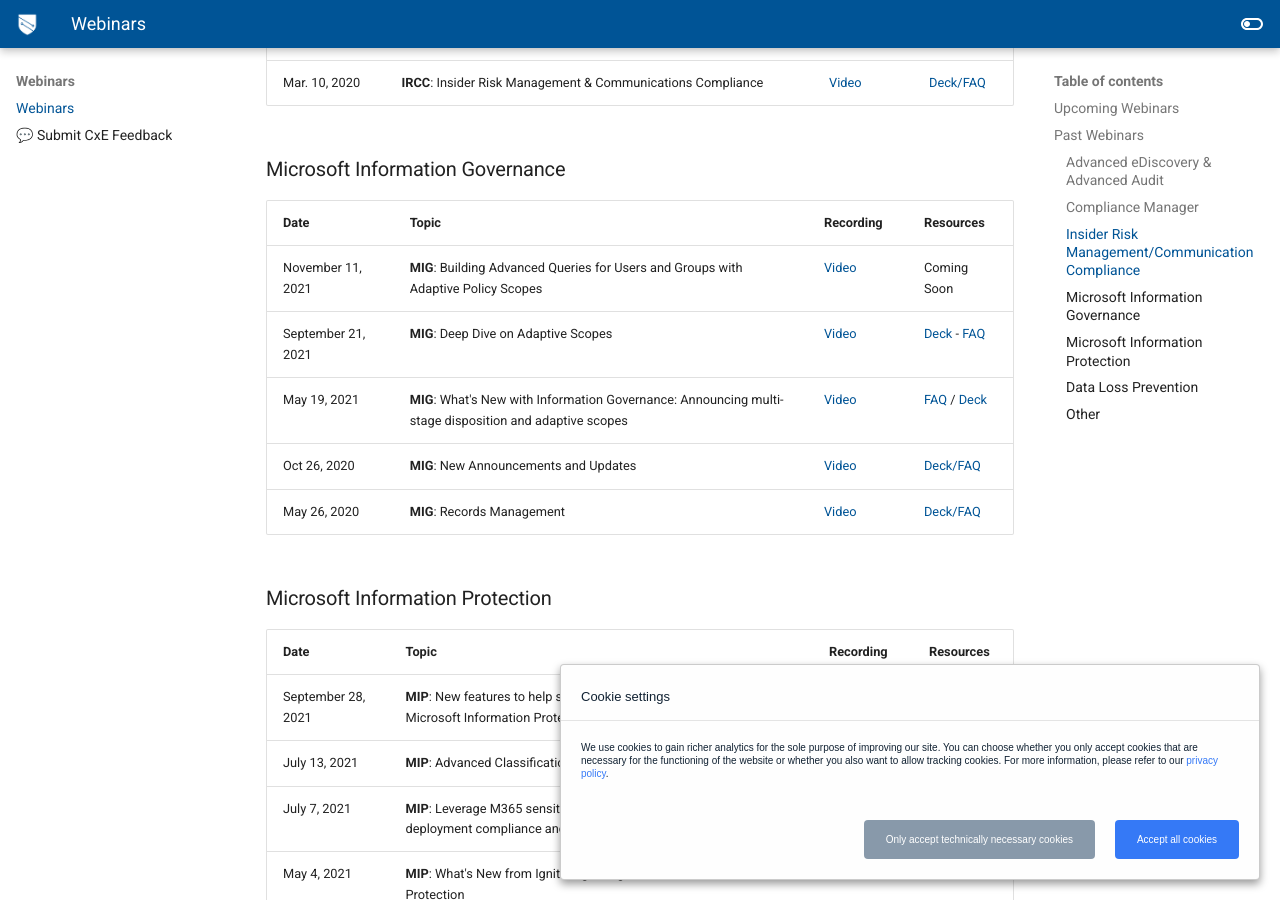
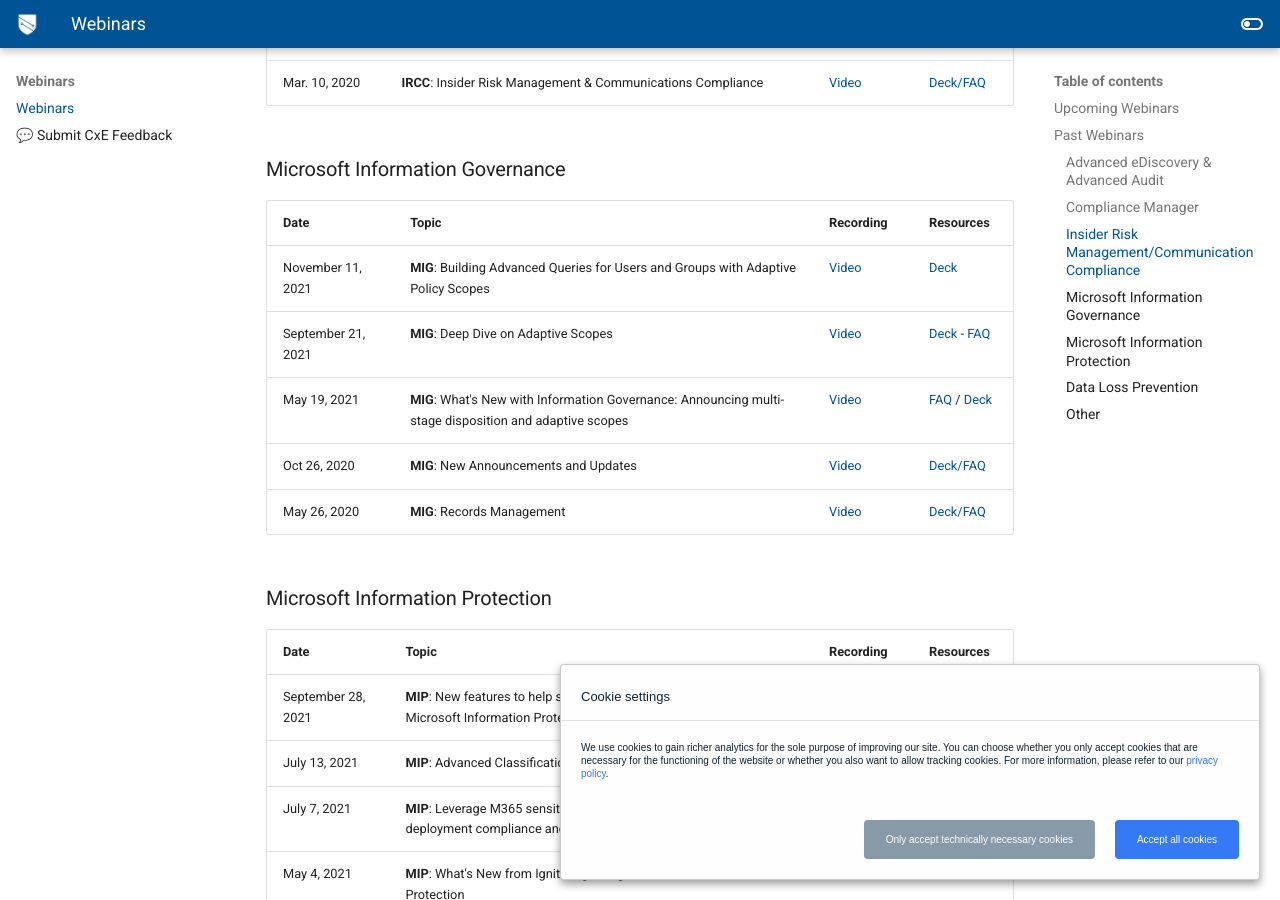
Before and after one commit to microsoft/ComplianceCxE, an MkDocs documentation site: the page built from docs/webinars.md, in a window 1280 px wide and 900 px high, scrolled down 2329 px. Built offline with MkDocs 1.6.1 and Material for MkDocs 9.7.7, drawn with Linux system fonts in a browser that asks for light colours; comment, search, counter and statistics services are not loaded.

Commit message:
Update webinars.md

```diff
--- a/docs/webinars.md
+++ b/docs/webinars.md
@@ -63,7 +63,7 @@
 
 |Date|Topic|Recording|Resources|
 |---|---|---|---|
-|November 11, 2021|**MIG**: Building Advanced Queries for Users and Groups with Adaptive Policy Scopes|[Video](https://mipc.eventbuilder.com/event/52683)|Coming Soon|
+|November 11, 2021|**MIG**: Building Advanced Queries for Users and Groups with Adaptive Policy Scopes|[Video](https://mipc.eventbuilder.com/event/52683)|[Deck](../resources/files/Building_Advanced_Queries.pdf) |
 |September 21, 2021|**MIG**: Deep Dive on Adaptive Scopes|[Video](https://mipc.eventbuilder.com/event/45703)|[Deck](../resources/files/Adaptive Policy Scopes Launch Webinar.pdf) - [FAQ](../resources/files/Deep Dive on Adaptive Scopes FAQ.pdf)|
 |May 19, 2021|**MIG**: What's New with Information Governance: Announcing multi-stage disposition and adaptive scopes|[Video](https://mipc.eventbuilder.com/event/43250)|[FAQ](https://m365x314771.sharepoint.com/:w:/s/MIPComplianceResources/ETGz9Mej4CZDlhlC4wJHP1wB9EmZhscLIN07HP-1AlNLzA?e=vSl2uREfHe3ycX5QRNoUm_71jau4UB57OWlnzZ9qLxYNkc87x53Q?e=crqLWj) / [Deck](https://m365x314771.sharepoint.com/:p:/s/MIPComplianceResources/ETrZLXBLqvhEloMtWtStbmABMsR1wk1wtHBzWcoZngElcA?e=wSq8TC)|
 |Oct 26, 2020|**MIG**: New Announcements and Updates|[Video](https://aka.ms/MIPC/Video-MIGWebinar)|[Deck/FAQ](https://techcommunity.microsoft.com/t5/microsoft-security-and/microsoft-information-governance-webinar-new-announcements-amp/ba-p/1862018#M4535)|
```
